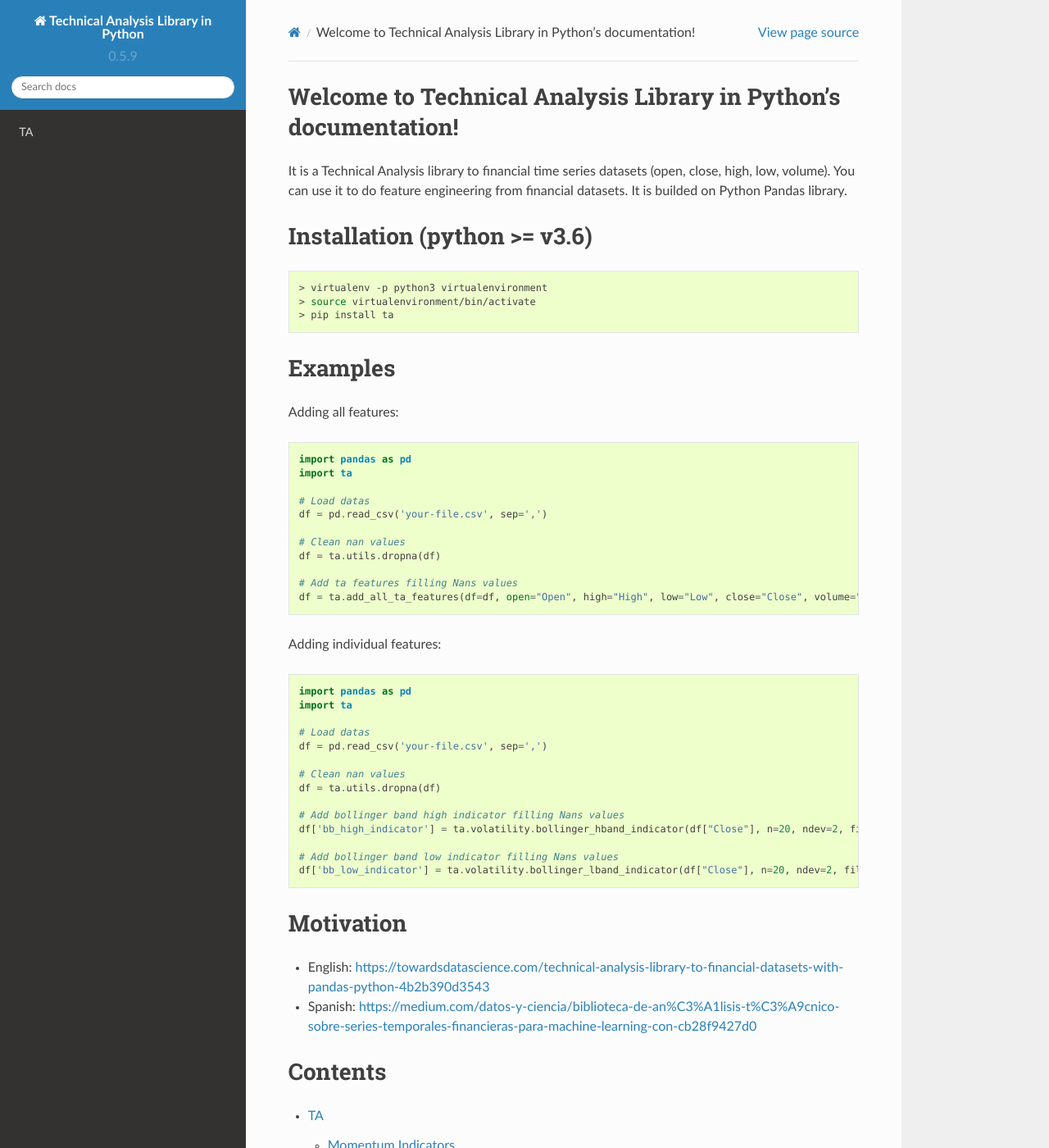
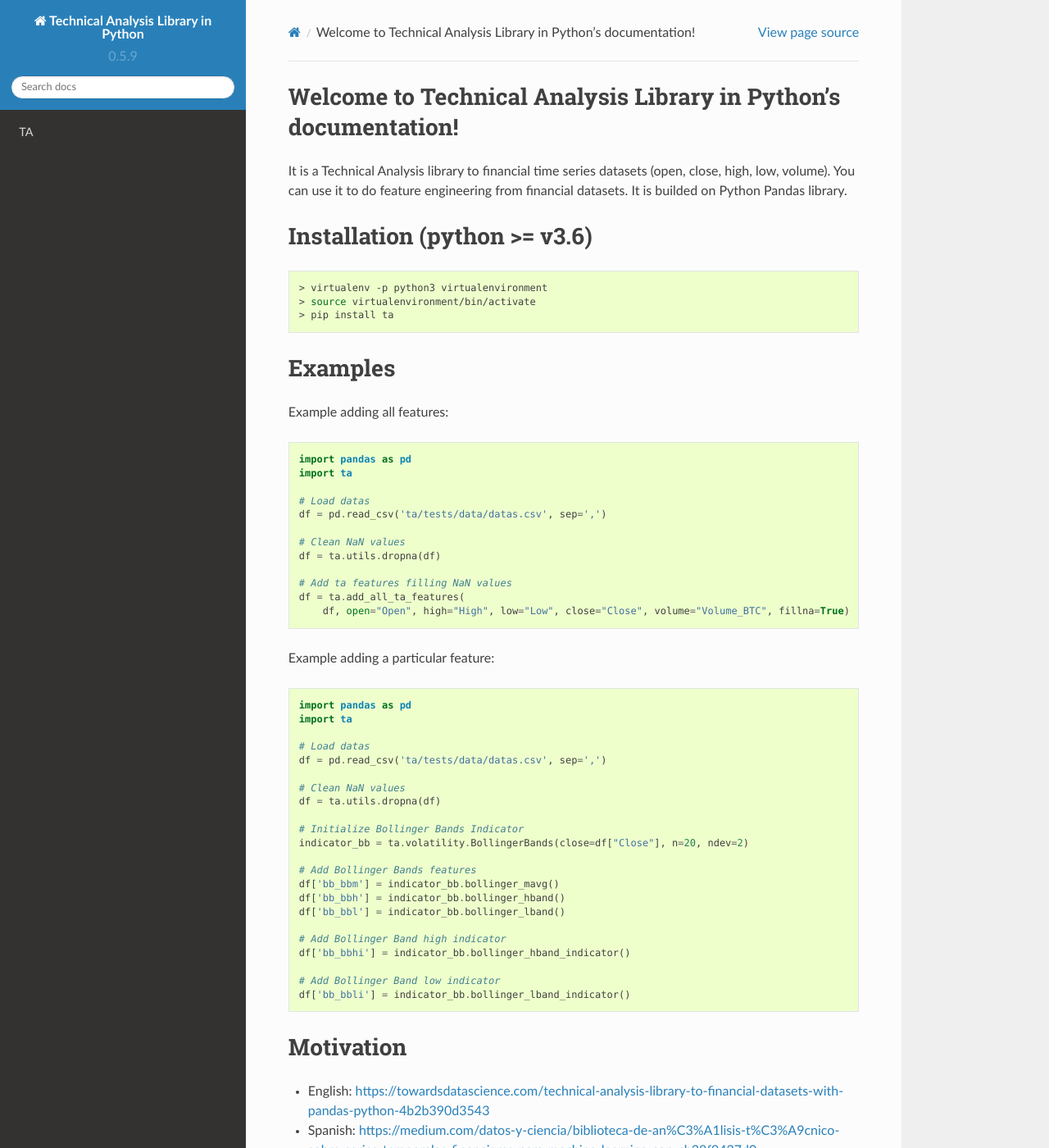
Before and after one commit to bukosabino/ta, a Sphinx documentation site: the page built from docs/index.rst, in a window 1280 px wide and 1400 px high. Shown: the whole window at 82% size. Built offline with Sphinx 7.4.7 and the Read the Docs theme 2.0.0, drawn with Linux system fonts in a browser that asks for light colours; the version number is read from the project's files by our own code.

Commit message:
update doc

```diff
--- a/docs/index.rst
+++ b/docs/index.rst
@@ -20,7 +20,25 @@
 Examples
 ==================
 
-Adding all features:
+Example adding all features:
+
+.. code-block:: python
+
+    import pandas as pd
+    import ta
+
+    # Load datas
+    df = pd.read_csv('ta/tests/data/datas.csv', sep=',')
+
+    # Clean NaN values
+    df = ta.utils.dropna(df)
+
+    # Add ta features filling NaN values
+    df = ta.add_all_ta_features(
+        df, open="Open", high="High", low="Low", close="Close", volume="Volume_BTC", fillna=True)
+
+
+Example adding a particular feature:
 
 .. code-block:: python
 
@@ -28,34 +46,24 @@
    import ta
 
    # Load datas
-   df = pd.read_csv('your-file.csv', sep=',')
+   df = pd.read_csv('ta/tests/data/datas.csv', sep=',')
 
-   # Clean nan values
+   # Clean NaN values
    df = ta.utils.dropna(df)
 
-   # Add ta features filling Nans values
-   df = ta.add_all_ta_features(df=df, open="Open", high="High", low="Low", close="Close", volume="Volume_BTC", fillna=True)
+   # Initialize Bollinger Bands Indicator
+   indicator_bb = ta.volatility.BollingerBands(close=df["Close"], n=20, ndev=2)
 
+   # Add Bollinger Bands features
+   df['bb_bbm'] = indicator_bb.bollinger_mavg()
+   df['bb_bbh'] = indicator_bb.bollinger_hband()
+   df['bb_bbl'] = indicator_bb.bollinger_lband()
 
-Adding individual features:
+   # Add Bollinger Band high indicator
+   df['bb_bbhi'] = indicator_bb.bollinger_hband_indicator()
 
-.. code-block:: python
-
-   import pandas as pd
-   import ta
-
-   # Load datas
-   df = pd.read_csv('your-file.csv', sep=',')
-
-   # Clean nan values
-   df = ta.utils.dropna(df)
-
-   # Add bollinger band high indicator filling Nans values
-   df['bb_high_indicator'] = ta.volatility.bollinger_hband_indicator(df["Close"], n=20, ndev=2, fillna=True)
-
-   # Add bollinger band low indicator filling Nans values
-   df['bb_low_indicator'] = ta.volatility.bollinger_lband_indicator(df["Close"], n=20, ndev=2, fillna=True)
-
+   # Add Bollinger Band low indicator
+   df['bb_bbli'] = indicator_bb.bollinger_lband_indicator()
 
 Motivation
 ==================
```
Also changed, not shown: README.md (+1 -1 lines).
